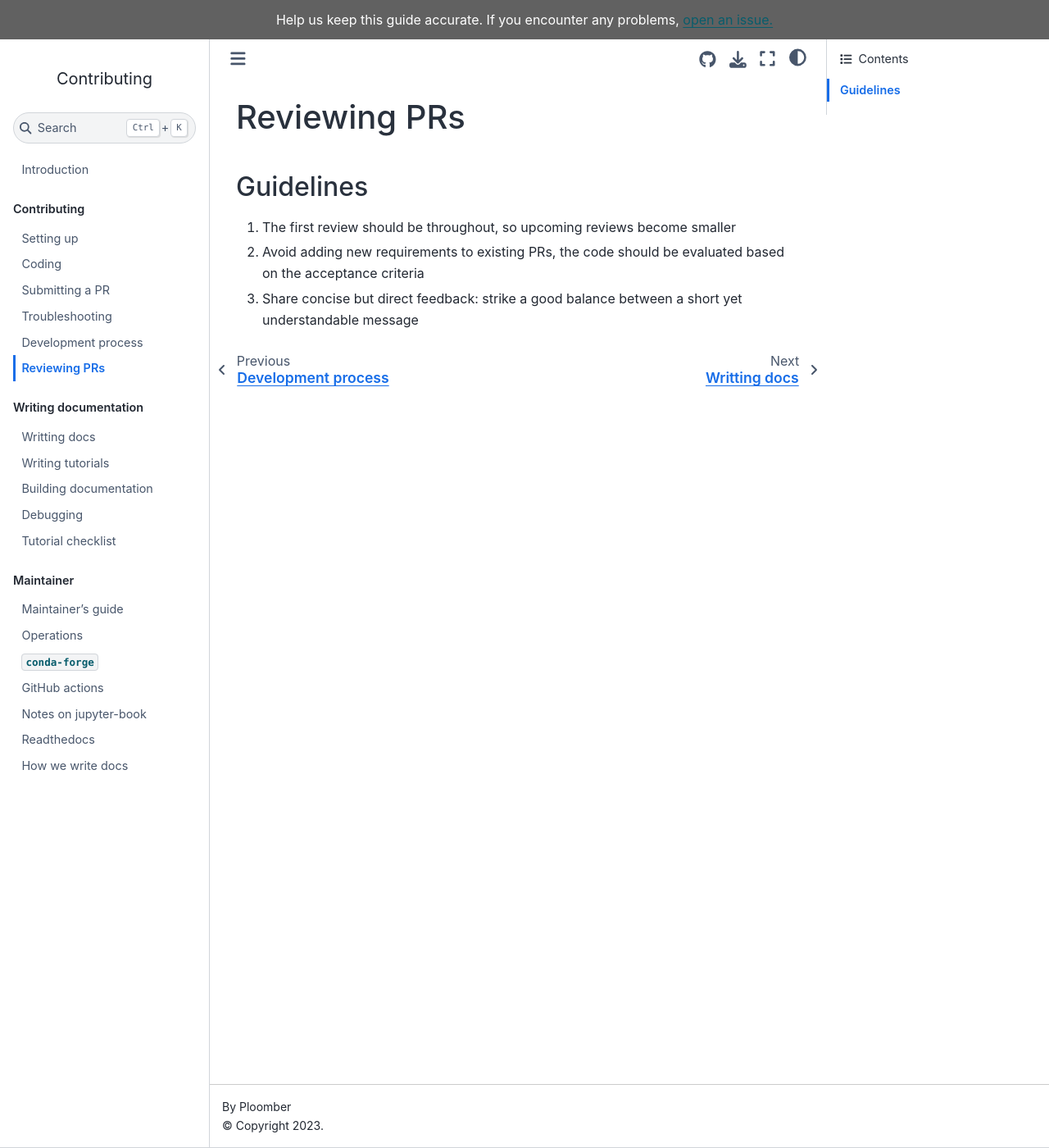
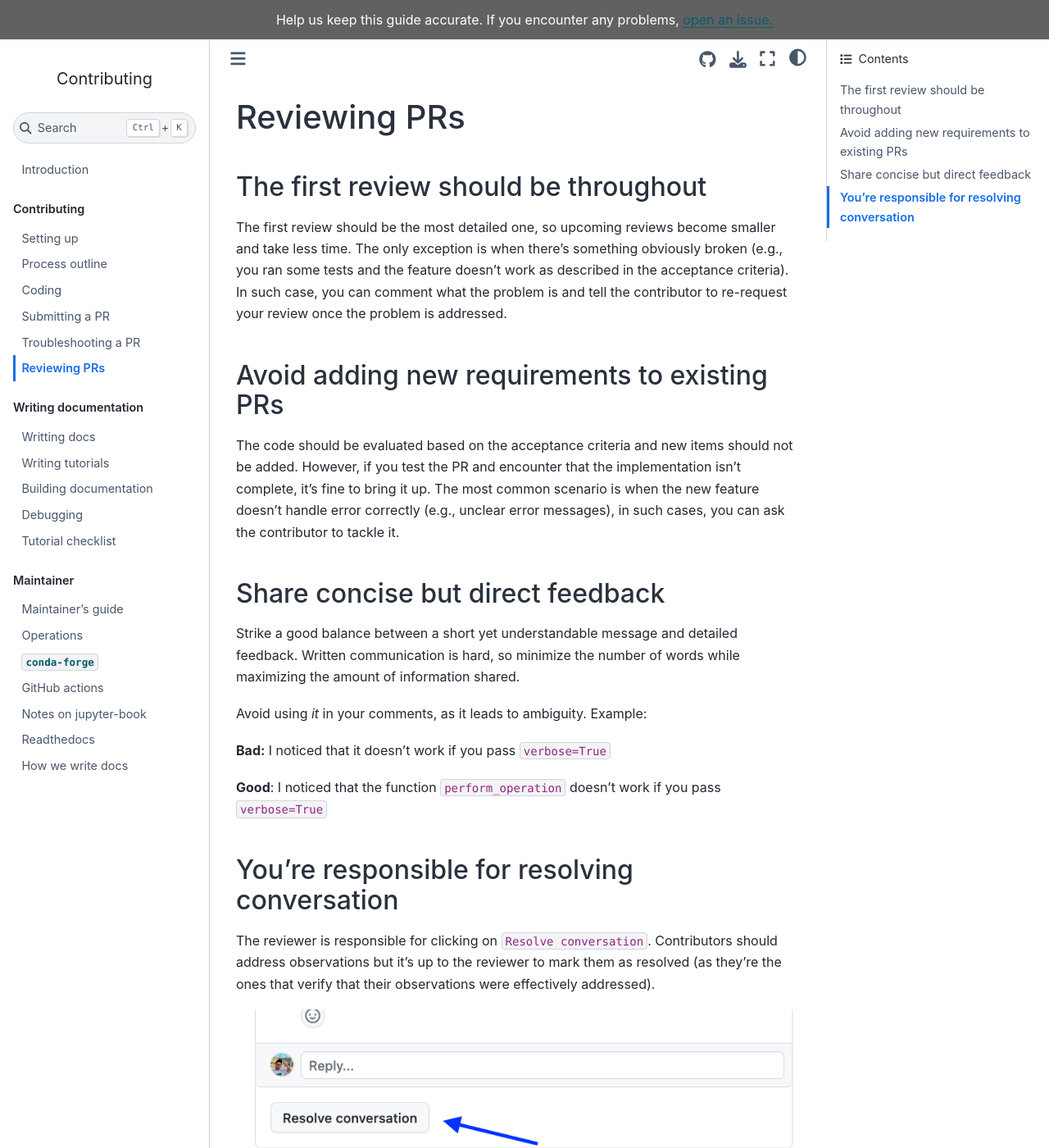
Before and after one commit to ploomber/contributing, a Jupyter Book: the page built from contributing/review.md, in a window 1280 px wide and 1400 px high. Shown: the whole window at 82% size. Built offline with Jupyter Book 1.0.4 settings and Sphinx 7.4.7 and the Sphinx Book theme 1.1.4, drawn with Linux system fonts in a browser that asks for light colours.

Commit message:
more guidelines for reviewing prs + reorg some sections

```diff
--- a/_toc.yml
+++ b/_toc.yml
@@ -7,10 +7,10 @@ parts:
   - caption: Contributing
     chapters:
       - file: contributing/setup
+      - file: contributing/process-outline
       - file: contributing/coding
       - file: contributing/pr
       - file: contributing/troubleshooting
-      - file: contributing/developer-guide
       - file: contributing/review
 
 
--- a/contributing/review.md
+++ b/contributing/review.md
@@ -1,7 +1,34 @@
 # Reviewing PRs
+## The first review should be throughout
 
-## Guidelines
+The first review should be the most detailed one, so upcoming reviews
+become smaller and take less time. The only exception is when there's something
+obviously broken (e.g., you ran some tests and the feature doesn't work as described in
+the acceptance criteria). In such case, you can comment what the problem is and tell
+the contributor to re-request your review once the problem is addressed.
 
-1. The first review should be throughout, so upcoming reviews become smaller
-2. Avoid adding new requirements to existing PRs, the code should be evaluated based on the acceptance criteria
-3. Share concise but direct feedback: strike a good balance between a short yet understandable message
+## Avoid adding new requirements to existing PRs
+
+The code should be evaluated based on the acceptance criteria and new items should
+not be added. However, if you test the PR and encounter that the implementation isn't
+complete, it's fine to bring it up. The most common scenario is when the new feature
+doesn't handle error correctly (e.g., unclear error messages), in such cases, you can
+ask the contributor to tackle it.
+
+## Share concise but direct feedback
+
+Strike a good balance between a short yet understandable message and detailed feedback.
+Written communication is hard, so minimize the number of words while maximizing the
+amount of information shared.
+
+Avoid using *it* in your comments, as it leads to ambiguity. Example:
+
+**Bad:** I noticed that it doesn't work if you pass `verbose=True`
+
+**Good**: I noticed that the function `perform_operation` doesn't work if you pass `verbose=True`
+
+## You're responsible for resolving conversation
+
+The reviewer is responsible for clicking on `Resolve conversation`. Contributors should address observations but it's up to the reviewer to mark them as resolved (as they're the ones that verify that their observations were effectively addressed).
+
+![](../assets/resolve-conversation.png)
--- a/contributing/troubleshooting.md
+++ b/contributing/troubleshooting.md
@@ -1,5 +1,4 @@
-# Troubleshooting
-
+# Troubleshooting a PR
 
 If your PR is failing, use this troubleshooting guide.
 
```
Also changed, not shown: contributing/process-outline.md (renamed from contributing/developer-guide.md, +8 -9 lines), assets/resolve-conversation.png (added).
